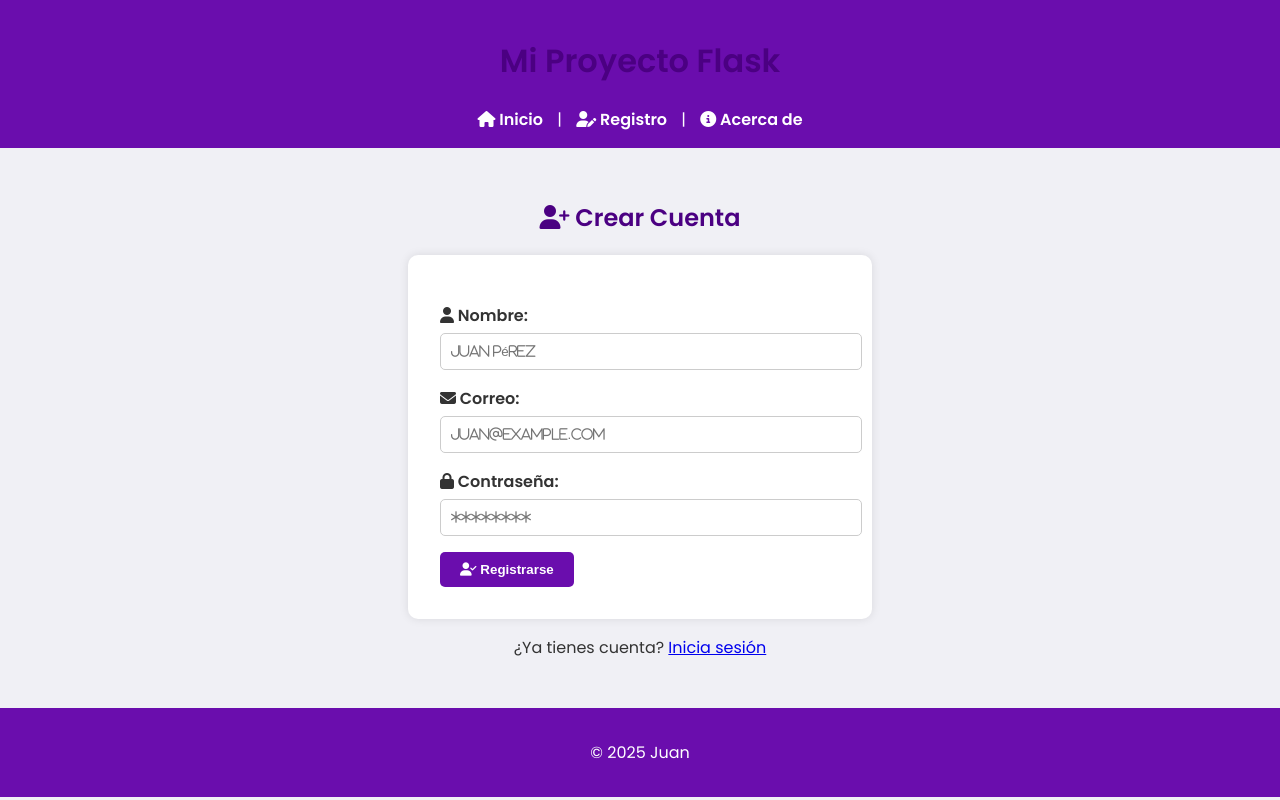
After one commit to juanvilchez1/Desarrollo_de_datos_segundo_parcial, a Flask app: page /registro in a window 1280 px wide. The commit adds this page. Run offline with Flask 3, Linux system fonts and the light colour scheme.

Commit message:
semana 14

```diff
--- a/mi_proyecto_flask/app.py
+++ b/mi_proyecto_flask/app.py
@@ -1,105 +1,99 @@
 from flask import Flask, render_template, request, redirect, url_for
-import json, csv, os
-from sqlalchemy import create_engine, Column, Integer, String
-from sqlalchemy.orm import declarative_base, sessionmaker
-from conexion.conexion import obtener_conexion # ← nueva importación
+from flask_login import LoginManager, login_user, login_required, logout_user, current_user
+from werkzeug.security import generate_password_hash, check_password_hash
+from conexion.conexion import obtener_conexion
+from models import Usuario
 
 app = Flask(__name__)
+app.secret_key = 'clave_secreta_segura'
 
-# SQLite setup
-Base = declarative_base()
-engine = create_engine('sqlite:///database/usuarios.db')
-Session = sessionmaker(bind=engine)
-session = Session()
+# Configuración Flask-Login
+login_manager = LoginManager()
+login_manager.init_app(app)
+login_manager.login_view = 'login'
 
-class Usuario(Base):
-    __tablename__ = 'usuarios'
-    id = Column(Integer, primary_key=True)
-    nombre = Column(String)
-    correo = Column(String)
+# Cargar usuario desde MySQL
+@login_manager.user_loader
+def load_user(user_id):
+    conexion = obtener_conexion()
+    cursor = conexion.cursor()
+    cursor.execute("SELECT id, nombre, correo, password FROM usuarios WHERE id = %s", (user_id,))
+    resultado = cursor.fetchone()
+    cursor.close()
+    conexion.close()
+    if resultado:
+        return Usuario(*resultado)
+    return None
 
-Base.metadata.create_all(engine)
+# ---------------- RUTAS ---------------- #
 
-# Rutas
 @app.route('/')
 def index():
     return render_template('index.html')
 
-@app.route('/formulario')
-def formulario():
-    return render_template('formulario.html')
+# Registro de usuarios
+@app.route('/registro', methods=['GET', 'POST'])
+def registro():
+    if request.method == 'POST':
+        nombre = request.form['nombre']
+        correo = request.form['correo']
+        password_plano = request.form['password']
 
-@app.route('/resultado', methods=['POST'])
-def resultado():
-    nombre = request.form['nombre']
-    correo = request.form['correo']
+        # Encriptar contraseña
+        password_hash = generate_password_hash(password_plano)
 
-    # Guardar en TXT
-    with open('datos/datos.txt', 'a') as f:
-        f.write(f'{nombre},{correo}\n')
+        try:
+            conexion = obtener_conexion()
+            cursor = conexion.cursor()
+            cursor.execute("""
+                INSERT INTO usuarios (nombre, correo, password)
+                VALUES (%s, %s, %s)
+            """, (nombre, correo, password_hash))
+            conexion.commit()
+            cursor.close()
+            conexion.close()
+            return redirect(url_for('login'))
+        except Exception as e:
+            print(f"Error en registro: {e}")
+            return render_template('registro.html', mensaje="Error: el correo ya está registrado o hubo un problema.")
+    return render_template('registro.html')
 
-    # Guardar en JSON
-    datos_json = {'nombre': nombre, 'correo': correo}
-    try:
-        with open('datos/datos.json', 'r') as f:
-            datos_existentes = json.load(f)
-    except (FileNotFoundError, json.JSONDecodeError):
-        datos_existentes = []
-    datos_existentes.append(datos_json)
-    with open('datos/datos.json', 'w') as f:
-        json.dump(datos_existentes, f, indent=4)
+# Login de usuarios
+@app.route('/login', methods=['GET', 'POST'])
+def login():
+    if request.method == 'POST':
+        correo = request.form['correo']
+        password = request.form['password']
 
-    # Guardar en CSV
-    with open('datos/datos.csv', 'a', newline='') as f:
-        writer = csv.writer(f)
-        writer.writerow([nombre, correo])
-
-    # Guardar en SQLite
-    nuevo_usuario = Usuario(nombre=nombre, correo=correo)
-    session.add(nuevo_usuario)
-    session.commit()
-
-    # Guardar en MySQL
-    try:
         conexion = obtener_conexion()
         cursor = conexion.cursor()
-        cursor.execute("INSERT INTO usuarios (nombre, correo) VALUES (%s, %s)", (nombre, correo))
-        conexion.commit()
+        cursor.execute("SELECT id, nombre, correo, password FROM usuarios WHERE correo = %s", (correo,))
+        resultado = cursor.fetchone()
         cursor.close()
         conexion.close()
-    except Exception as e:
-        import traceback
-        traceback.print_exc()
-        print(f"Error al guardar en MySQL: {e}")
-    return render_template('resultado.html', nombre=nombre, correo=correo)
 
-@app.route('/ver_csv')
-def ver_csv():
-    with open('datos/datos.csv') as f:
-        reader = csv.reader(f)
-        datos = [{'nombre': row[0], 'correo': row[1]} for row in reader]
-    return {'usuarios': datos}
+        if resultado and check_password_hash(resultado[3], password):
+            usuario = Usuario(*resultado)
+            login_user(usuario)
+            return redirect(url_for('dashboard'))
+        else:
+            return render_template('login.html', mensaje="Correo o contraseña incorrectos.")
+    return render_template('login.html')
 
-@app.route('/ver_sqlite')
-def ver_sqlite():
-    usuarios = session.query(Usuario).all()
-    datos = [{'nombre': u.nombre, 'correo': u.correo} for u in usuarios]
-    return {'usuarios': datos}
+# Dashboard protegido
+@app.route('/dashboard')
+@login_required
+def dashboard():
+    return render_template('dashboard.html', nombre=current_user.nombre)
 
-@app.route('/ver_mysql')
-def ver_mysql():
-    try:
-        conexion = obtener_conexion()
-        cursor = conexion.cursor()
-        cursor.execute("SELECT nombre, correo FROM usuarios")
-        resultados = cursor.fetchall()
-        datos = [{'nombre': nombre, 'correo': correo} for nombre, correo in resultados]
-        cursor.close()
-        conexion.close()
-        return {'usuarios': datos}
-    except Exception as e:
-        return {'error': str(e)}
+# Logout
+@app.route('/logout')
+@login_required
+def logout():
+    logout_user()
+    return redirect(url_for('login'))
 
+# Página "Acerca de"
 @app.route('/about')
 def about():
     return render_template('about.html')
--- a/mi_proyecto_flask/datos/datos.csv
+++ b/mi_proyecto_flask/datos/datos.csv
@@ -8,3 +8,5 @@ jose maria arrebalo ,josemaria12@gmail.com
 paco fuentes ,pacoperita56@gmail.com
 kevin toledo ,kevindios1@gmail.com
 jacquelyn vilchez,jacquelinpalo2003@gmail.com
+jacquelyn vilchez,jacquelinpalo2003@gmail.com
+alex ,alexcarrion@gmail.com
--- a/mi_proyecto_flask/datos/datos.txt
+++ b/mi_proyecto_flask/datos/datos.txt
@@ -8,3 +8,5 @@ jose maria arrebalo ,josemaria12@gmail.com
 paco fuentes ,pacoperita56@gmail.com
 kevin toledo ,kevindios1@gmail.com
 jacquelyn vilchez,jacquelinpalo2003@gmail.com
+jacquelyn vilchez,jacquelinpalo2003@gmail.com
+alex ,alexcarrion@gmail.com
--- a/mi_proyecto_flask/static/styles.css
+++ b/mi_proyecto_flask/static/styles.css
@@ -1,98 +1,119 @@
-/* Fondo general y tipografía */
 body {
+    font-family: 'Poppins', sans-serif;
+    background-color: #f0f0f5;
+    color: #333;
     margin: 0;
     padding: 0;
-    font-family: 'Segoe UI', sans-serif;
-    background-color: #0d0d0d; /* negro profundo */
-    color: #e0e0ff; /* texto claro con tono violeta */
 }
 
-/* Encabezado */
-header {
-    background: linear-gradient(to right, #2c003e, #4b0082); /* degradado morado */
-    color: #ffffff;
-    padding: 1.5em;
+header, footer {
+    background-color: #6A0DAD;
+    color: white;
     text-align: center;
-    box-shadow: 0 2px 10px rgba(128, 0, 128, 0.5);
+    padding: 1rem;
 }
 
-/* Pie de página */
-footer {
-    background-color: #1a1a1a;
-    color: #999;
-    padding: 1em;
-    text-align: center;
-    font-size: 0.9em;
+nav a {
+    color: white;
+    margin: 0 10px;
+    text-decoration: none;
+    font-weight: 600;
 }
 
-/* Contenido principal */
-main {
-    padding: 2em;
-    max-width: 800px;
-    margin: auto;
-    background-color: #1c1c1c;
-    border-radius: 10px;
-    box-shadow: 0 0 15px rgba(75, 0, 130, 0.3);
+nav a:hover {
+    color: #B19CD9;
 }
 
-/* Enlaces */
-a {
-    color: #bb86fc;
-    text-decoration: none;
-    font-weight: bold;
+main {
+    padding: 2rem;
 }
 
-a:hover {
-    color: #e0b3ff;
-    text-decoration: underline;
+h1, h2 {
+    color: #4B0082;
+    text-align: center;
 }
 
-/* Formularios */
 form {
-    display: flex;
-    flex-direction: column;
-    align-items: center;
-    gap: 1em;
-    margin-top: 2em;
+    background-color: white;
+    padding: 2rem;
+    border-radius: 10px;
+    max-width: 400px;
+    margin: auto;
+    box-shadow: 0 0 10px rgba(0,0,0,0.1);
 }
 
-form input {
-    padding: 0.7em;
-    width: 80%;
-    max-width: 400px;
+label {
+    display: block;
+    margin-top: 1rem;
+    font-weight: 600;
+}
+
+input[type="text"],
+input[type="email"],
+input[type="password"] {
+    width: 100%;
+    padding: 10px;
+    margin-top: 5px;
+    border: 1px solid #ccc;
+    border-radius: 5px;
+}
+
+button {
+    background-color: #6A0DAD;
+    color: white;
+    padding: 10px 20px;
+    margin-top: 1rem;
     border: none;
     border-radius: 5px;
-    background-color: #2a2a2a;
-    color: #fff;
-    font-size: 1em;
-}
-
-form input:focus {
-    outline: none;
-    box-shadow: 0 0 5px #bb86fc;
-}
-
-/* Botón */
-button {
-    padding: 0.7em 1.5em;
-    background-color: #6a0dad;
-    color: #fff;
-    border: none;
-    border-radius: 5px;
-    font-weight: bold;
     cursor: pointer;
-    transition: background-color 0.3s ease;
+    font-weight: 600;
 }
 
 button:hover {
-    background-color: #8a2be2;
+    background-color: #4B0082;
 }
 
-/* Títulos */
-h2 {
-    color: #bb86fc;
-    margin-bottom: 1em;
+p {
+    text-align: center;
+    margin-top: 1rem;
 }
-body {
-    border: 5px solid red;
+
+input::placeholder {
+    font-family: 'Font Awesome 6 Free', sans-serif;
+    font-weight: 400;
 }
+input[type="text"]:focus,
+input[type="email"]:focus,
+input[type="password"]:focus {
+    outline: none;
+    border-color: #6A0DAD;
+    box-shadow: 0 0 5px rgba(106, 13, 173, 0.3);
+}
+
+.alert {
+    background-color: #f8d7da;
+    color: #721c24;
+    padding: 10px;
+    border-radius: 5px;
+    margin-bottom: 15px;
+    text-align: center;
+}
+
+.dashboard-actions {
+    text-align: center;
+    margin-top: 20px;
+}
+
+.btn-logout {
+    display: inline-block;
+    background-color: #6A0DAD;
+    color: white;
+    padding: 10px 20px;
+    border-radius: 5px;
+    text-decoration: none;
+    font-weight: 600;
+}
+
+.btn-logout:hover {
+    background-color: #4B0082;
+}
--- a/mi_proyecto_flask/templates/base.html
+++ b/mi_proyecto_flask/templates/base.html
@@ -2,12 +2,27 @@
 <html lang="es">
 <head>
     <meta charset="UTF-8">
-    <title>Mi Proyecto Flask</title>
+    <title>{% block title %}Mi Proyecto Flask{% endblock %}</title>
     <link rel="stylesheet" href="{{ url_for('static', filename='styles.css') }}">
+    <link href="https://fonts.googleapis.com/css2?family=Poppins:wght@400;600&display=swap" rel="stylesheet">
+    <link rel="stylesheet" href="https://cdnjs.cloudflare.com/ajax/libs/font-awesome/6.4.0/css/all.min.css">
 </head>
 <body>
-    <header><h1>Mi Proyecto Flask</h1></header>
-    <main>{% block content %}{% endblock %}</main>
-    <footer><p>&copy; 2025 Juan</p></footer>
+    <header>
+        <h1>Mi Proyecto Flask</h1>
+        <nav>
+            <a href="{{ url_for('index') }}"><i class="fas fa-home"></i> Inicio</a> |
+            <a href="{{ url_for('registro') }}"><i class="fas fa-user-edit"></i> Registro</a> |
+            <a href="{{ url_for('about') }}"><i class="fas fa-info-circle"></i> Acerca de</a>
+        </nav>
+    </header>
+
+    <main>
+        {% block content %}{% endblock %}
+    </main>
+
+    <footer>
+        <p>&copy; 2025 Juan</p>
+    </footer>
 </body>
 </html>
--- a/mi_proyecto_flask/templates/index.html
+++ b/mi_proyecto_flask/templates/index.html
@@ -1,5 +1,5 @@
 {% extends 'base.html' %}
 {% block content %}
     <h2>Bienvenido</h2>
-    <a href="{{ url_for('formulario') }}">Ir al formulario</a>
+    <a href="{{ url_for('registro') }}">Ir al registro</a>
 {% endblock %}
--- /dev/null
+++ b/mi_proyecto_flask/templates/registro.html
@@ -0,0 +1,24 @@
+{% extends 'base.html' %}
+{% block title %}Registro{% endblock %}
+{% block content %}
+<h2><i class="fas fa-user-plus"></i> Crear Cuenta</h2>
+
+{% if mensaje %}
+<div class="alert">{{ mensaje }}</div>
+{% endif %}
+
+<form action="{{ url_for('registro') }}" method="post">
+    <label for="nombre"><i class="fas fa-user"></i> Nombre:</label>
+    <input type="text" name="nombre" id="nombre" placeholder="Juan Pérez" required>
+
+    <label for="correo"><i class="fas fa-envelope"></i> Correo:</label>
+    <input type="email" name="correo" id="correo" placeholder="juan@example.com" required>
+
+    <label for="password"><i class="fas fa-lock"></i> Contraseña:</label>
+    <input type="password" name="password" id="password" placeholder="********" required>
+
+    <button type="submit"><i class="fas fa-user-check"></i> Registrarse</button>
+</form>
+
+<p>¿Ya tienes cuenta? <a href="{{ url_for('login') }}">Inicia sesión</a></p>
+{% endblock %}
```
Also changed, not shown: mi_proyecto_flask/datos/datos.json (+8 -0 lines), mi_proyecto_flask/models.py (added, +8 -0 lines), mi_proyecto_flask/templates/dashboard.html (added, +10 -0 lines), mi_proyecto_flask/templates/formulario.html (+11 -6 lines), mi_proyecto_flask/templates/login.html (added, +21 -0 lines).
